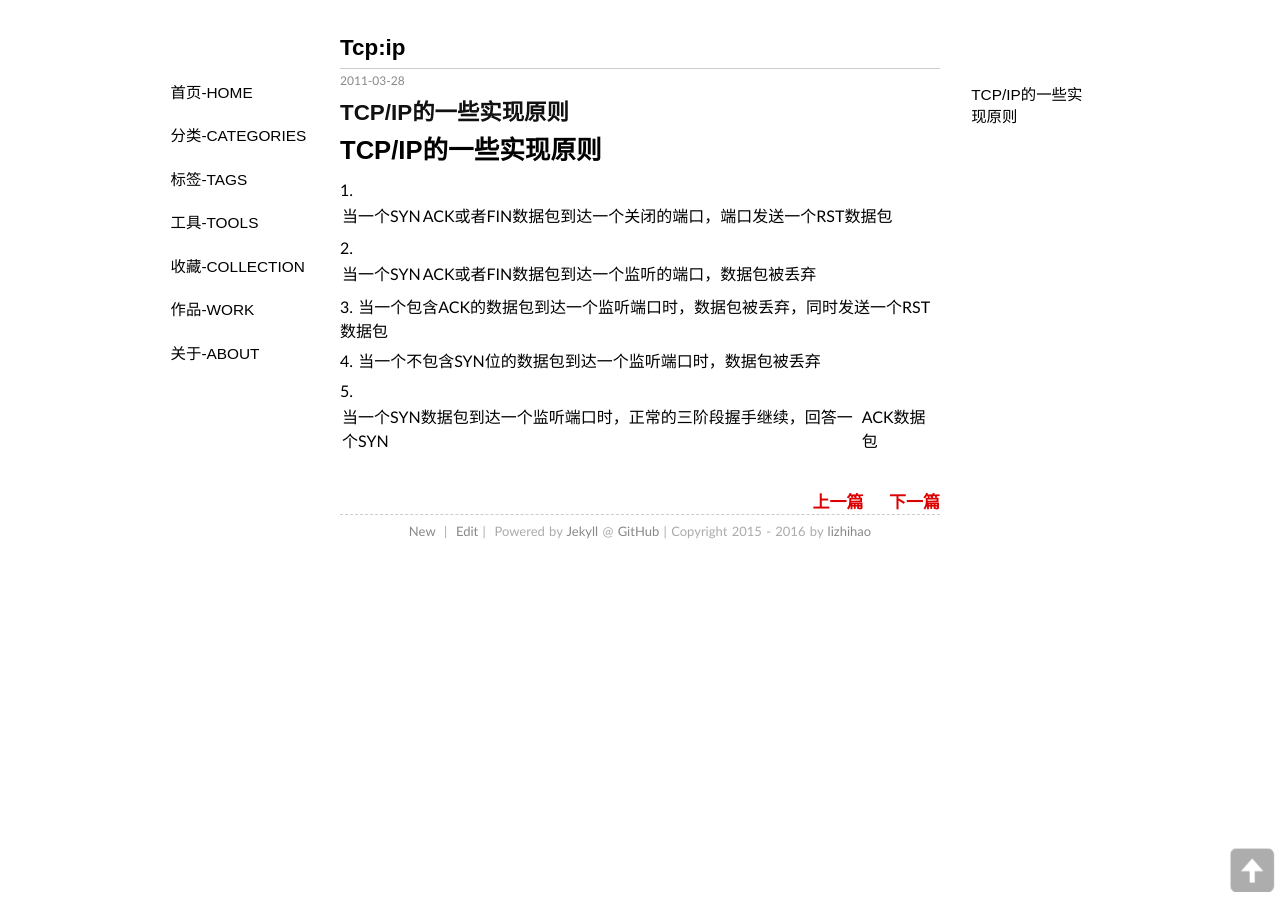
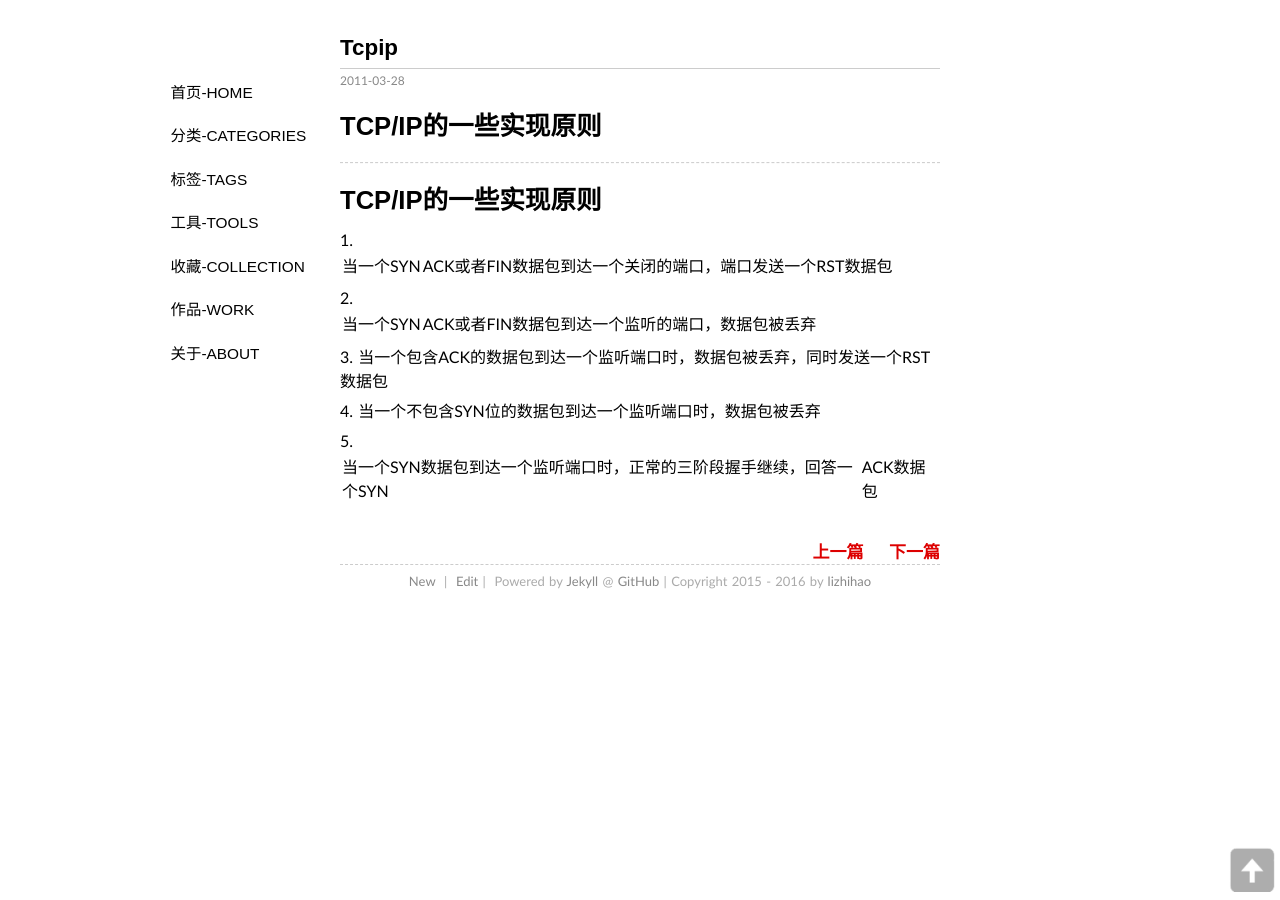
Before and after one commit to lizhihao/lizhihao.github.io, a Jekyll site: the page built from _posts/2011-03-28-TCPIP.md, in a window 1280 px wide. Built offline with Jekyll 4.4.1, drawn with Linux system fonts in a browser that asks for light colours; some web fonts are replaced; our own code applies the rules of GitHub Pages for plain Markdown files; Markdown is read by kramdown in place of the engine named in the settings; comment, search, counter and statistics services are not loaded.

Commit message:
Update and rename 2011-03-28-TCP:IP.md to 2011-03-28-TCPIP.md
ddddd

```diff
--- a/_posts/2011-03-28-TCP:IP.md
+++ b/_posts/2011-03-28-TCPIP.md
@@ -1,5 +1,5 @@
-## TCP/IP的一些实现原则
-
+# TCP/IP的一些实现原则
+--------
 
 # TCP/IP的一些实现原则
 1. 当一个SYN|ACK或者FIN数据包到达一个关闭的端口，端口发送一个RST数据包
```
